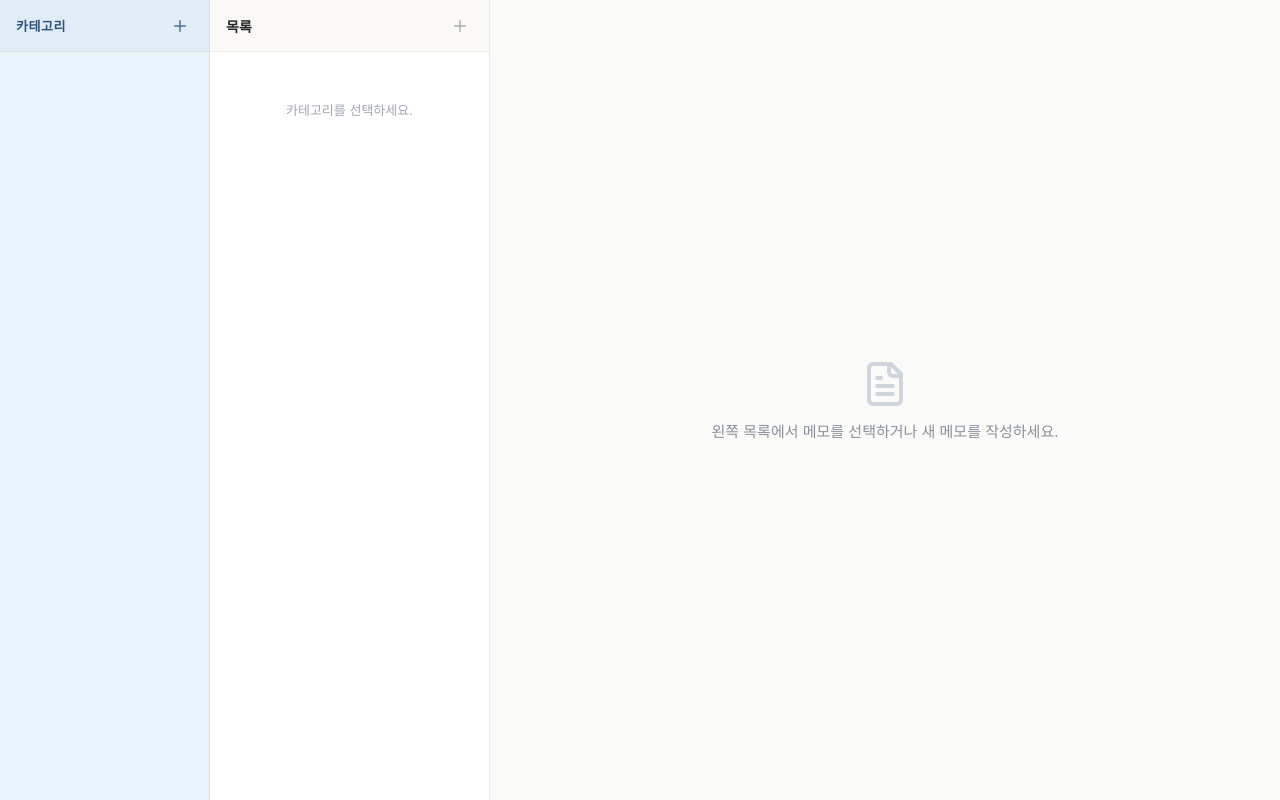
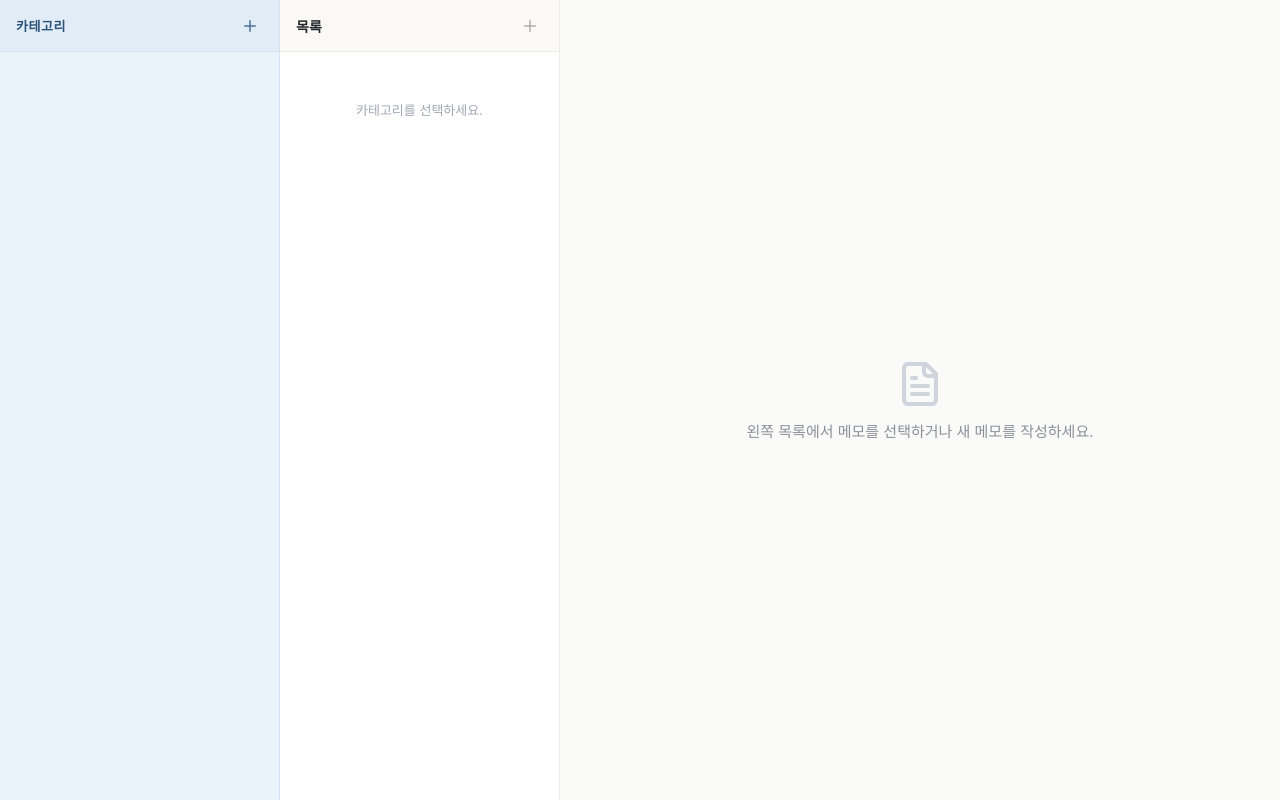
Before and after one commit to smartyoni/insite_memo, a React (Vite) app: page / in a window 1280 px wide. Built offline with nearby package versions, Linux system fonts and the light colour scheme; no server answers; the database is empty; the HTML template or start-up script is replaced by a standard one.

Commit message:
style: set category sidebar width to 280px matching items sidebar

```diff
--- a/src/components/NotebookExplorer.jsx
+++ b/src/components/NotebookExplorer.jsx
@@ -617,10 +617,10 @@ const styles = {
     userSelect: 'none'
   },
 
-  // Pane 1: Category (Pastel Blue, 210px)
+  // Pane 1: Category (Pastel Blue, 280px)
   pane1: {
-    width: '210px',
-    minWidth: '210px',
+    width: '280px',
+    minWidth: '280px',
     height: '100%',
     backgroundColor: '#EBF3FA',
     display: 'flex',
```
